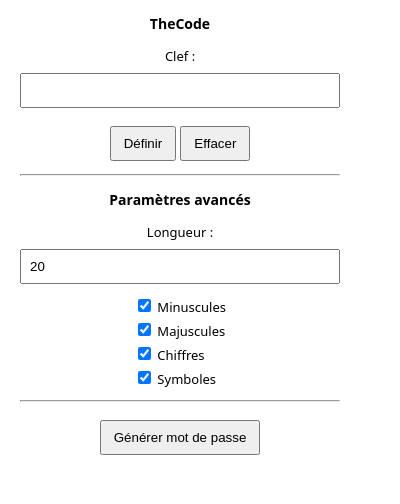
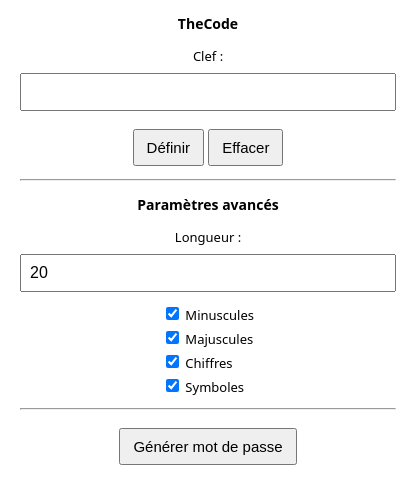
Before and after one commit to TheCodeDevLab/thecode-extension, a browser extension: page popup.html in a window 400 px wide. Drawn offline with Linux system fonts and the light colour scheme.

Commit message:
feat: extension safari android

```diff
--- a/popup.css
+++ b/popup.css
@@ -6,7 +6,27 @@ body {
     font-family: system-ui;
     padding: 0 12px;
     width: 320px;
+    max-width: 100%;
+    box-sizing: border-box;
     text-align: center;
+}
+
+@media (max-width: 480px) {
+    body {
+        width: 100%;
+        font-size: 16px;
+    }
+
+    input[type="password"],
+    input[type="number"] {
+        font-size: 16px;
+        padding: 10px;
+    }
+
+    button {
+        padding: 10px 14px;
+        font-size: 15px;
+    }
 }
 
 h3 {
```
Also changed, not shown: manifest-safari-firefox.json (+5 -2 lines), README.md.
